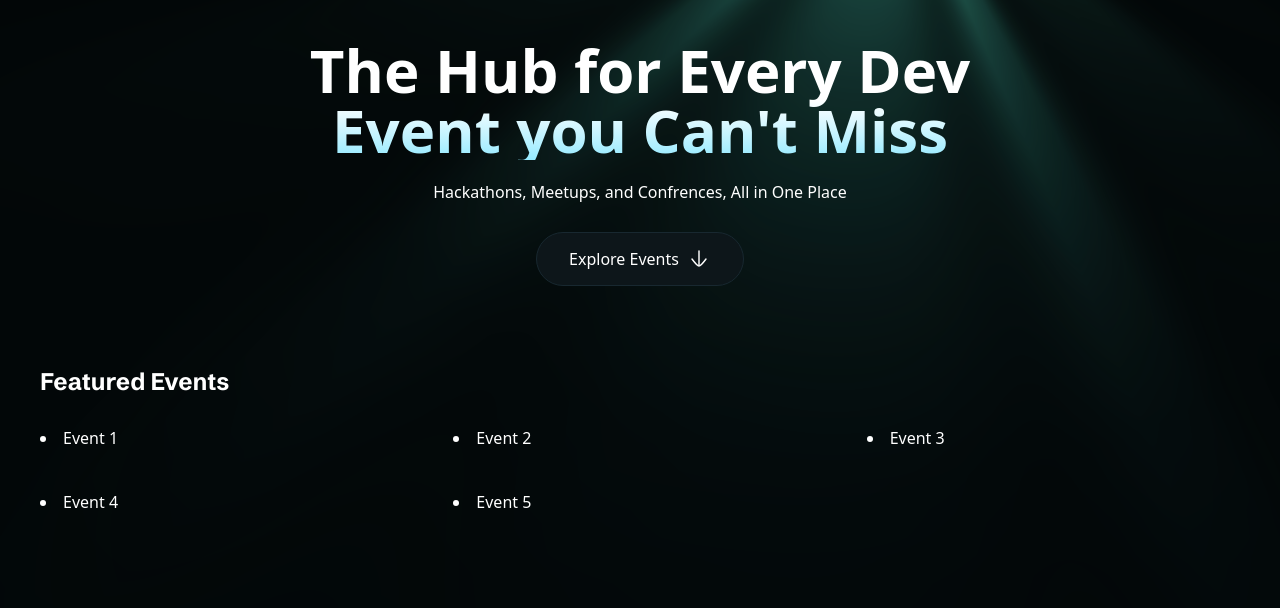
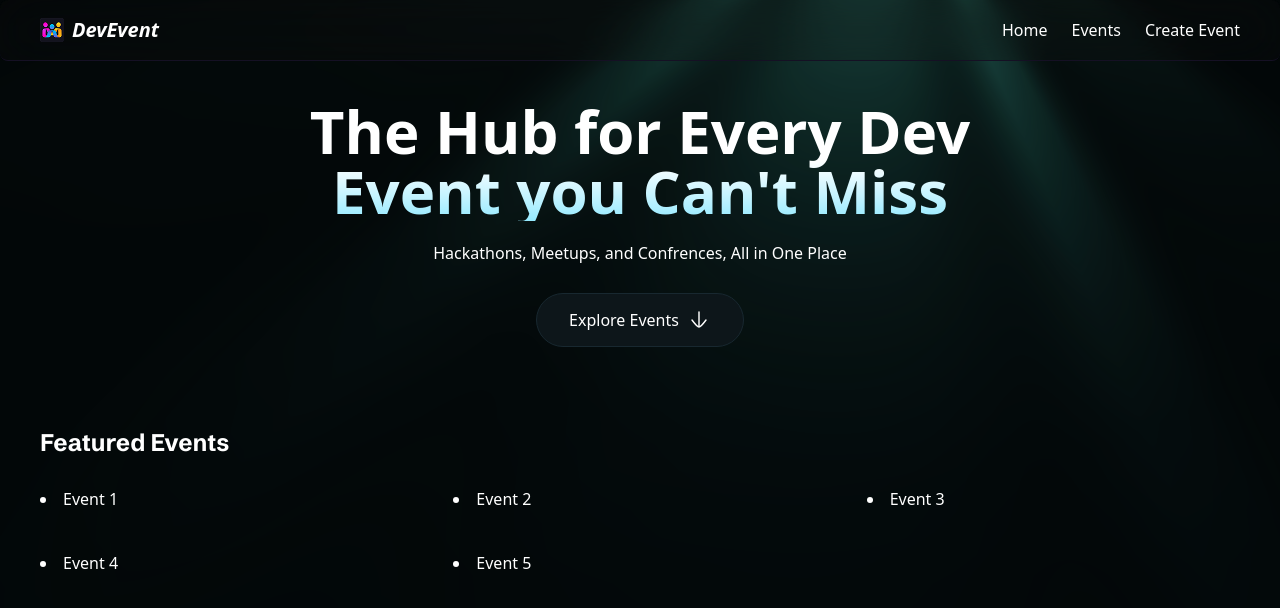
Before and after one commit to WilliamRossCrane/event-platform, a Next.js app: page / in a window 1280 px wide. Shown: the top 608 px of the page. Built offline with nearby package versions, Linux system fonts and the light colour scheme; a web font is replaced by a local one.

Commit message:
Feat(Navbar): Created the initial Navbar and added it to the Layout.tsx, it will point to all relevant pages and show the Web Icon

```diff
--- a/app/layout.tsx
+++ b/app/layout.tsx
@@ -2,6 +2,7 @@
 import { Schibsted_Grotesk, Martian_Mono } from "next/font/google";
 import "./globals.css";
 import LightRays from "@/components/LightRays";
+import Navbar from "@/components/Navbar";
 
 const schibstedGrotesk = Schibsted_Grotesk({
   variable: "--font-schibsted-grotesk",
@@ -28,6 +29,7 @@
       <body
         className={`${schibstedGrotesk.variable} ${martianMono.variable} min-h-screen antialiased`}
       >
+        <Navbar />
         <div className="absolute inset-0 top-0 z-[-1] min-h-screen">
           <LightRays
             raysOrigin="top-center-offset"
--- /dev/null
+++ b/components/Navbar.tsx
@@ -0,0 +1,24 @@
+import Link from "next/link";
+import Image from "next/image";
+
+const Navbar = () => {
+  return (
+    <header>
+      <nav>
+        <Link href="/" className="logo">
+          <Image src="/icons/logo.png" alt="logo" width={24} height={24} />
+
+          <p>DevEvent</p>
+        </Link>
+
+        <ul>
+          <Link href="/">Home</Link>
+          <Link href="/">Events</Link>
+          <Link href="/">Create Event</Link>
+        </ul>
+      </nav>
+    </header>
+  );
+};
+
+export default Navbar;
```
